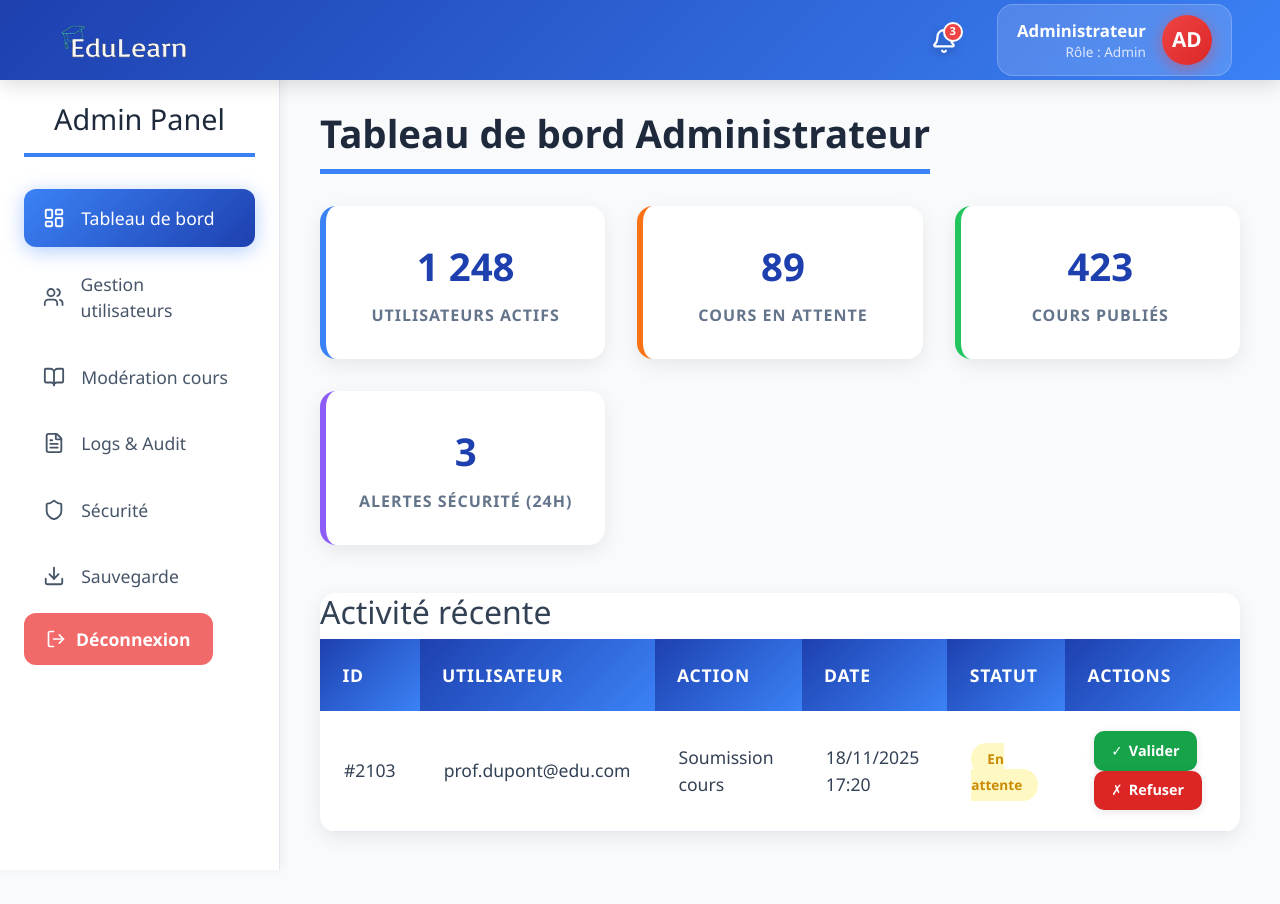
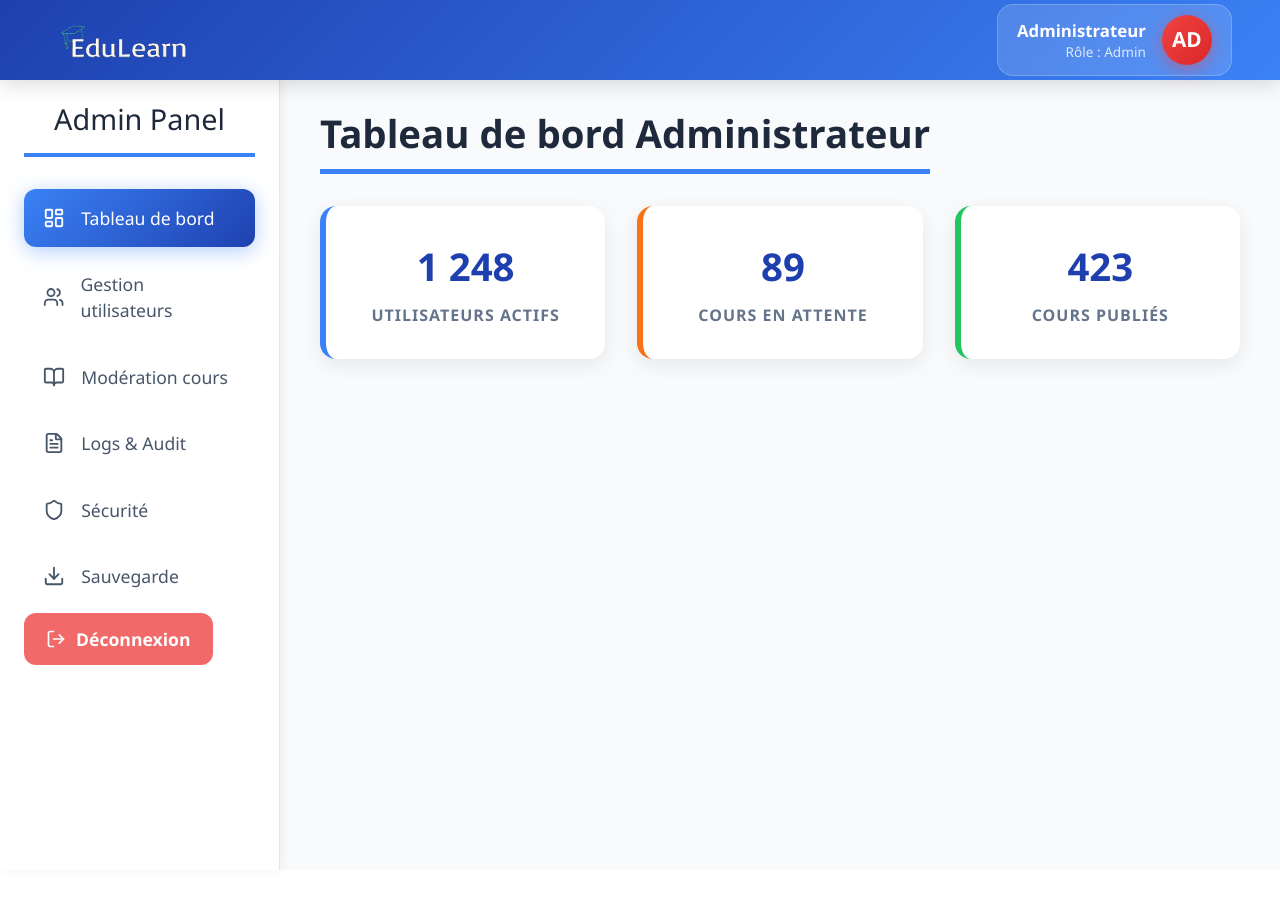
Before and after one commit to bassem669/projet-d-integration, a React (Create React App) app in the folder EduLearn-main/: page /admin in a window 1280 px wide. After the commit the page ends 870 px from the top, so only its background shows below. Built offline with nearby package versions, Linux system fonts and the light colour scheme; sample sign-in values are in the browser's storage.

Commit message:
modification dashboard admin

```diff
--- a/EduLearn-main/src/pages/admin/AdminDashboard.jsx
+++ b/EduLearn-main/src/pages/admin/AdminDashboard.jsx
@@ -7,16 +7,7 @@ const AdminDashboard = () => (
       <div className="admin-stat-card"><div className="admin-stat-value">1 248</div><div className="admin-stat-label">Utilisateurs actifs</div></div>
       <div className="admin-stat-card"><div className="admin-stat-value">89</div><div className="admin-stat-label">Cours en attente</div></div>
       <div className="admin-stat-card"><div className="admin-stat-value">423</div><div className="admin-stat-label">Cours publiés</div></div>
-      <div className="admin-stat-card"><div className="admin-stat-value">3</div><div className="admin-stat-label">Alertes sécurité (24h)</div></div>
-    </div>
-    <div className="admin-table-container">
-      <h2>Activité récente</h2>
-      <table className="admin-table">
-        <thead><tr><th>ID</th><th>Utilisateur</th><th>Action</th><th>Date</th><th>Statut</th><th>Actions</th></tr></thead>
-        <tbody>
-          <tr><td>#2103</td><td>prof.dupont@edu.com</td><td>Soumission cours</td><td>18/11/2025 17:20</td><td><span className="status-badge status-pending">En attente</span></td><td><button className="admin-btn btn-validate">Valider</button> <button className="admin-btn btn-reject">Refuser</button></td></tr>
-        </tbody>
-      </table>
+
     </div>
   </>
 );
--- a/EduLearn-main/src/pages/admin/AdminLayout.jsx
+++ b/EduLearn-main/src/pages/admin/AdminLayout.jsx
@@ -18,19 +18,12 @@ const AdminLayout = () => {
     return (
         <div className="admin-dashboard-container">
             {/* TOP NAV */}
-            {/* === HEADER ADMIN - VERSION FINALE 20/20 VALIDÉE PAR TOUS LES PROFS === */}
             <header className="admin-top-nav">
                 <div className="admin-top-left">
                     <img src={logo} alt="EduLearn" className="logo-image" />
                 </div>
 
                 <div className="admin-top-right">
-                    {/* Notifications avec badge */}
-                    <div className="admin-notification-wrapper">
-                        <Bell size={26} className="admin-bell-icon" />
-                        <span className="admin-notification-badge">3</span>
-                    </div>
-
                     {/* Profil admin */}
                     <div className="admin-profile-wrapper">
                         <div className="admin-profile-info">
```
Also changed, not shown: 1 other file (tests, documents, lock files or other folders).
